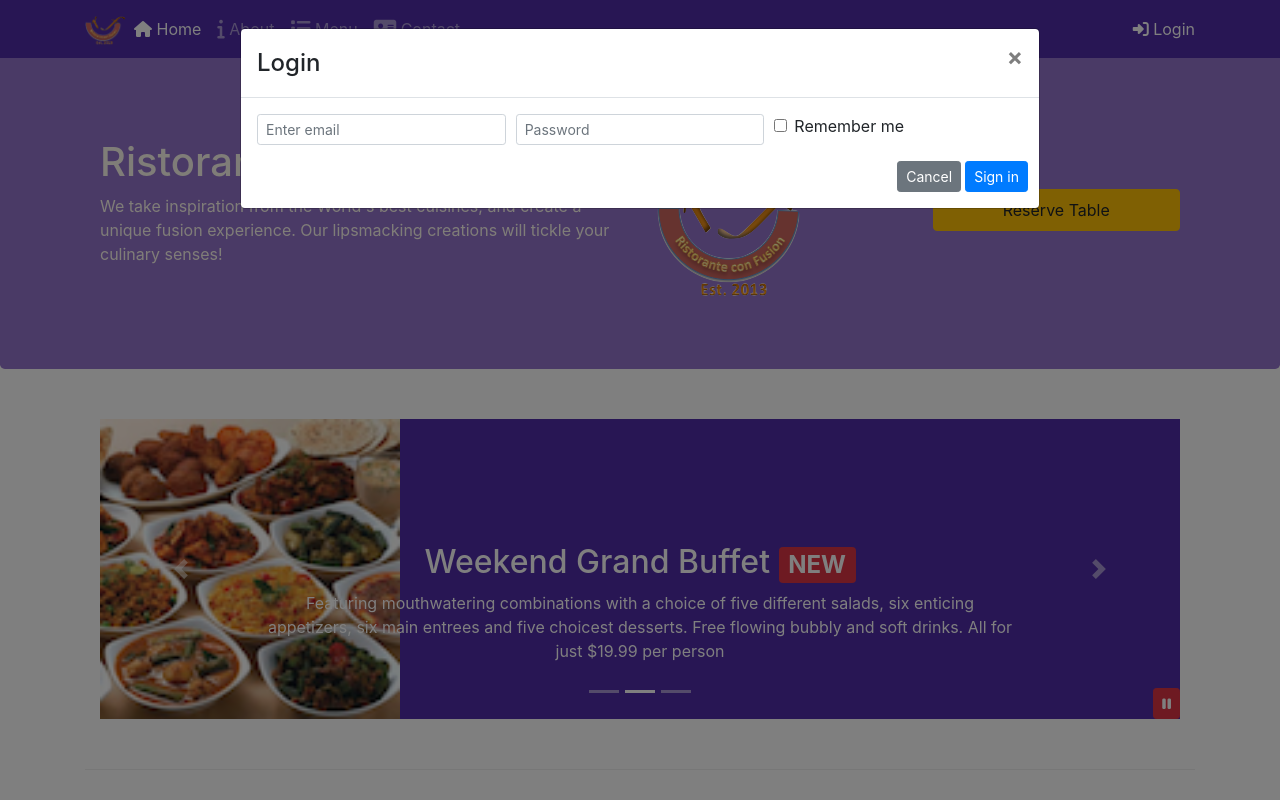
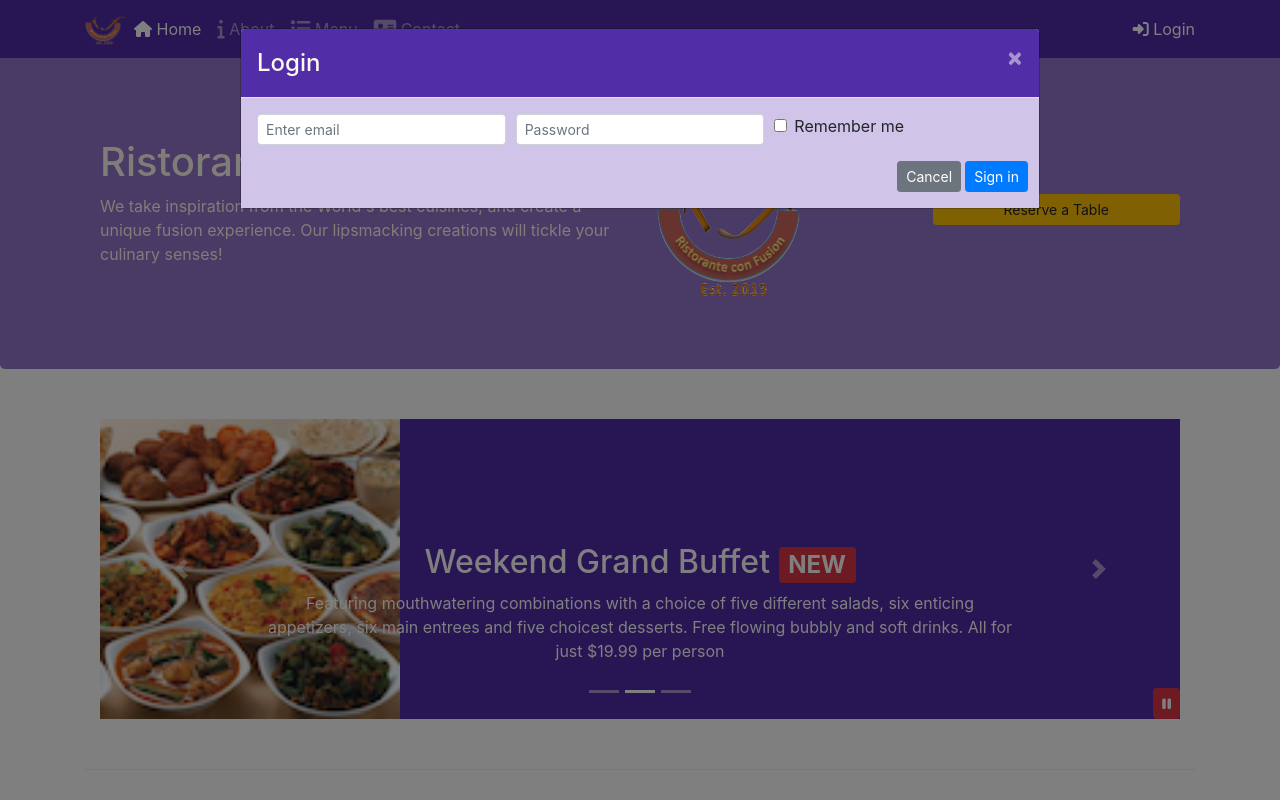
Before and after one commit to KolaganiRakeshChandra/17BD1A05CX, a plain HTML site: page index.html in a window 1280 px wide. Both pictures are taken after a click on the button "Login". Shown: the top 800 px of the page. Drawn offline with nearby package versions, Linux system fonts and the light colour scheme.

Commit message:
Assignment4

```diff
--- a/css/styles.scss
+++ b/css/styles.scss
@@ -74,3 +74,20 @@ body{
     bottom: 0px;
     z-index: 1;
 }
+
+.modal-header {
+    background-color: $background-dark;
+    .modal-title {
+      color: floralwhite;
+    }
+    .close {
+      color: floralwhite;
+      &:hover {
+        color: $background-pale;
+      }
+    }
+}
+
+.modal-body {
+    background-color: $background-pale;
+}
--- a/index.html
+++ b/index.html
@@ -32,9 +32,8 @@
                     <li class="nav-item"><a class="nav-link" href="./contactus.html"><span class="fa fa-address-card fa-lg"></span> Contact</a></li>
                 </ul>
                 <span class="navbar-text">
-                    <a data-toggle="modal" data-target="#loginModal">
-                    <span class="fa fa-sign-in"></span> Login</a>
-                </span>
+					<a id="loginButton" role="button"><span class="fa fa-sign-in"></span> Login</a>
+				</span>
             </div>
         </div>
     </nav>
@@ -162,8 +161,8 @@
                     <img src="img/logo.png" class="img-responsive">
                 </div>
                 <div class="col-12 col-sm align-self-center">
-                    <a role="button" class="btn btn-block nav-link btn-warning" data-toggle="modal" data-target="#reserveModal">Reserve Table</a>
-                </div>
+					<a type="button" class="btn btn-warning btn-sm btn-block" role="button" id="reserveButton" title="Or Call us at +852 12345678">Reserve a Table</a>
+				</div>
             </div>
         </div>
     </header>
@@ -332,7 +331,7 @@
  <script src="node_modules/bootstrap/dist/js/bootstrap.min.js"></script>
  <script>
     $(document).ready(function(){
-        $("#mycarousel").carousel( { interval: 1000 } );
+        $("#mycarousel").carousel( { interval: 2000 } );
         $("#carouselButton").click(function(){
             if ($("#carouselButton").children("span").hasClass('fa-pause')) {
                 $("#mycarousel").carousel('pause');
@@ -345,6 +344,12 @@
                 $("#carouselButton").children("span").addClass('fa-pause');
             }
         });
+        $('#reserveButton').click(function(){
+		    $('#reserveModal').modal('show');
+	    });
+	    $('#loginButton').click(function(){
+		    $('#loginModal').modal('show');
+	    });
     });
 </script>
 
```
Also changed, not shown: css/styles.css.
